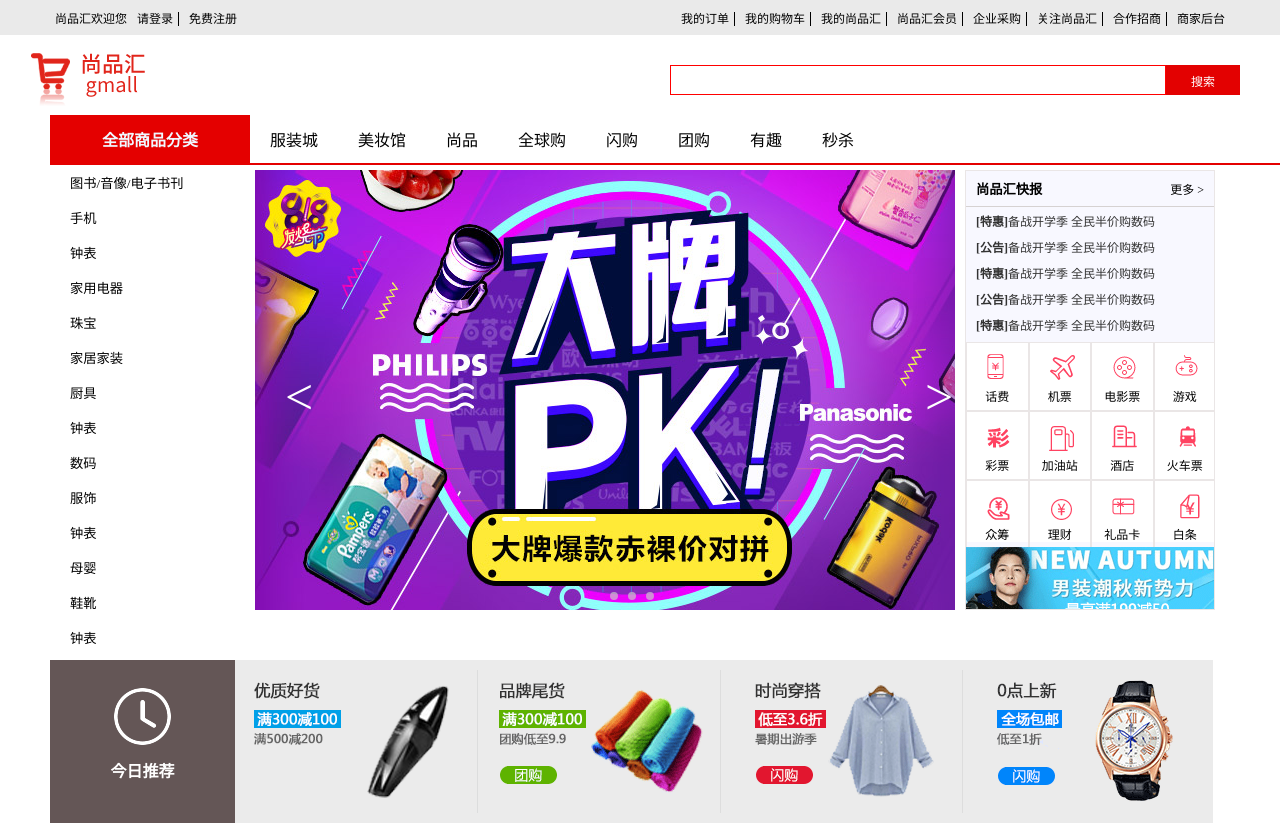
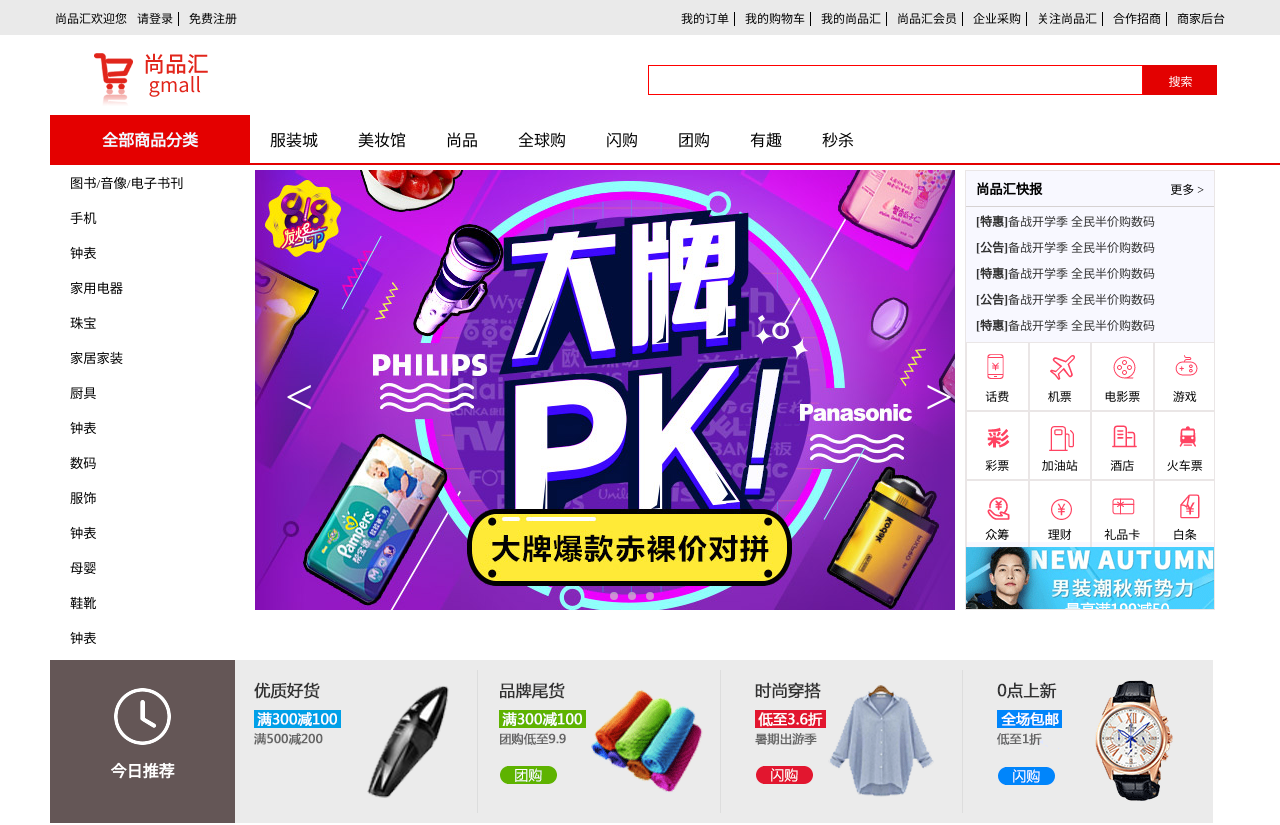
Before and after one commit to qye18/VUE2-SHP, a Vue app in the folder app/: page /#/home in a window 1280 px wide. Shown: the top 825 px of the page. Built offline with nearby package versions, Linux system fonts and the light colour scheme.

Commit message:
update header styles

```diff
--- a/app/src/components/header/index.vue
+++ b/app/src/components/header/index.vue
@@ -102,8 +102,10 @@
   }
 
   .header-bot {
+    width: 1155px;
+    margin: 0 auto;
     height: 100px;
-    padding: 0px 40px 10px 75px;
+    padding: 0 0 10px 75px;
     display: flex;
     justify-content: space-between;
     align-items: center;
```
